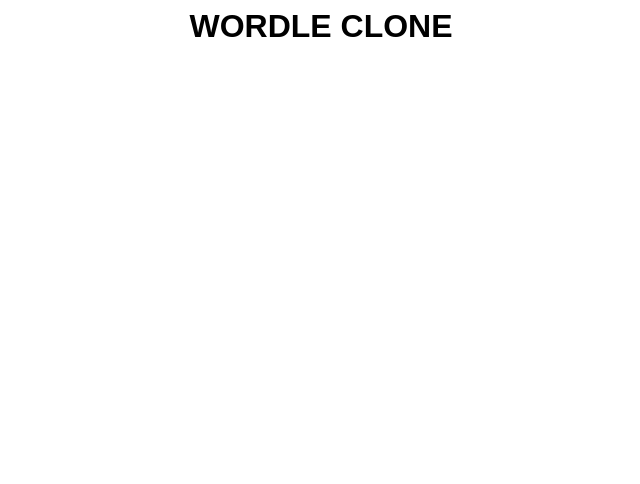
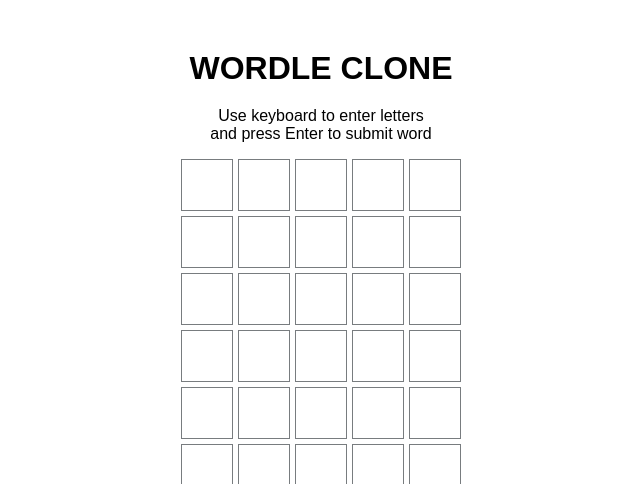
Before and after one commit to Fours/react-wordle-clone, a React (Vite) app: page / in a window 1280 px wide. Shown: the top 484 px of the page, without its empty margins (319-959 px from the left). Built offline with nearby package versions, Linux system fonts and the light colour scheme.

Commit message:
finished game logic and styles

```diff
--- a/components/App.jsx
+++ b/components/App.jsx
@@ -1,14 +1,25 @@
 import { useEffect, useState } from "react"
 import Line from "./Line"
+import words from "../util/words"
 
 const MAX_WORD_LENGTH = 5;
-const MAX_GUESSES = 6;
+const MAX_GUESS_COUNT = 6;
+
+const wordList = words()
+function randomWord() {
+    return wordList[Math.floor(Math.random() * wordList.length)]
+}
 
 export default function App() {
-    const solution = "hello"
+
+    const [solution, setSolution] = useState(randomWord())
     const [currentGuess, setCurrentGuess] = useState("")
     const [guesses, setGuesses] = useState([])
     const [isSubmitted, setIsSubmitted] = useState(false)
+
+    const isGameWon = guesses.includes(solution)
+    const isGameOver =
+        isGameWon || guesses.length === MAX_GUESS_COUNT
 
     useEffect(() => {
 
@@ -37,14 +48,30 @@
         setIsSubmitted(false)
     }
 
+    const emptyRowCount =
+        isGameOver ? MAX_GUESS_COUNT - guesses.length : MAX_GUESS_COUNT - guesses.length - 1
+
+    function startNewGame() {
+        setSolution(randomWord())
+        setCurrentGuess("")
+        setGuesses([])
+    }
+
     return (
         <>
             <h1>WORDLE CLONE</h1>
+            <p>Use keyboard to enter letters<br />and press Enter to submit word</p>
             <section>
+                {isGameOver && !isGameWon ?
+                    <Line word={solution} solution={solution} isSubmitted={true} /> : null}
                 {guesses.map((g, i) =>
-                    <Line key={i} word={g} solution={solution} />)}
-                <h2>{currentGuess.toUpperCase()}</h2>
-                {isSubmitted ? <h2>Submitted</h2> : null}
+                    <Line key={i} word={g} solution={solution} isSubmitted={true} />)}
+                {!isGameOver ?
+                    <Line word={currentGuess.padEnd(5).slice(0, 5)} /> : null}
+                {Array(emptyRowCount).fill(null).map((x, i) => {
+                    return <Line key={i} word="     " />
+                })}
+                {isGameOver ? <button onClick={() => startNewGame()}>START NEW GAME</button> : null}
             </section>
         </>
     )
--- a/components/Line.jsx
+++ b/components/Line.jsx
@@ -1,14 +1,17 @@
-export default function Line({ word, solution = "" }) {
+export default function Line({ word, solution = "", isSubmitted = false }) {
 
     return (
         <div className="line">
             {word.split("").map((letter, index) => {
 
                 let extraClass = ""
-                if (solution[index] === letter){
-                    extraClass = "correct-spot"
-                } else if (solution.split("").includes(letter)) {
-                    extraClass = "correct-letter"
+                if (isSubmitted) {
+                    extraClass = "guessed"
+                    if (solution[index] === letter){
+                        extraClass = "correct-spot"
+                    } else if (solution.split("").includes(letter)) {
+                        extraClass = "correct-letter"
+                    }
                 }
 
                 return <div key={index} className={`letter ${extraClass}`}>{letter}</div>
--- a/style.css
+++ b/style.css
@@ -3,6 +3,11 @@
 }
 
 h1 {
+    text-align: center;
+    margin: 50px 0 20px 0;
+}
+
+p {
     text-align: center;
 }
 
@@ -14,24 +19,41 @@
 
 .line {
     display: flex;
-    gap: 10px;
-    margin-bottom: 10px;
+    gap: 5px;
+    margin-bottom: 5px;
 }
 
 .letter {
     width: 50px;
     height: 50px;
-    border: 1px solid #aaa;
+    border: 1px solid #787c7f;
     display: flex;
     align-items: center;
     justify-content: center;
     text-transform: uppercase;
+    font-size: 1.5em;
+    font-weight: 700;
 }
 
 .letter.correct-spot {
-    background-color: #5f7;
+    background-color: #6ca965;
+    border-color: #6ca965;
+    color: white;
 }
 
 .letter.correct-letter {
-    background-color: #ff5;
+    background-color: #c8b653;
+    border-color: #c8b653;
+    color: white;
 }
+
+.letter.guessed {
+    background-color: #787c7f;
+    border-color: #787c7f;
+    color: white;
+}
+
+button {
+    padding: 15px;
+    width: 280px;
+}
--- /dev/null
+++ b/util/words.js
@@ -0,0 +1,56 @@
+export default function words() {
+    return [
+    "about",
+    "awake",
+    "apple",
+    "blood",
+    "brand",
+    "black",
+    "crock",
+    "crate",
+    "cheap",
+    "dread",
+    "ditch",
+    "drool",
+    "enter",
+    "equal",
+    "eater",
+    "frank",
+    "fleet",
+    "flood",
+    "going",
+    "great",
+    "games",
+    "heart",
+    "holds",
+    "hands",
+    "indie",
+    "joint",
+    "keeps",
+    "later",
+    "liter",
+    "money",
+    "minds",
+    "maybe",
+    "never",
+    "nicer",
+    "noble",
+    "opens",
+    "oiler",
+    "prize",
+    "rafts",
+    "rules",
+    "stool",
+    "smear",
+    "track",
+    "tears",
+    "troop",
+    "union",
+    "vests",
+    "vault",
+    "wierd",
+    "yards",
+    "yeast",
+    "zebra"
+    ]
+}
```
